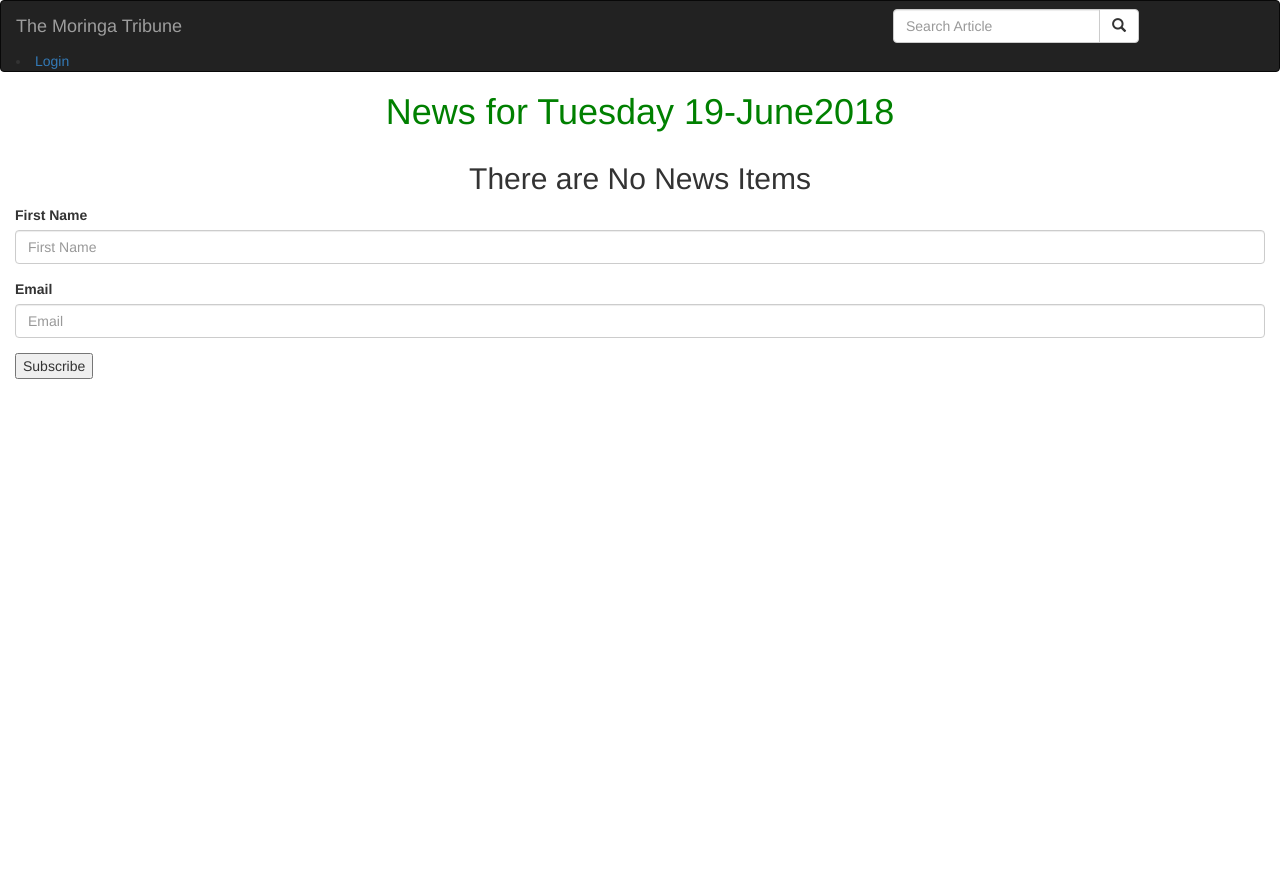
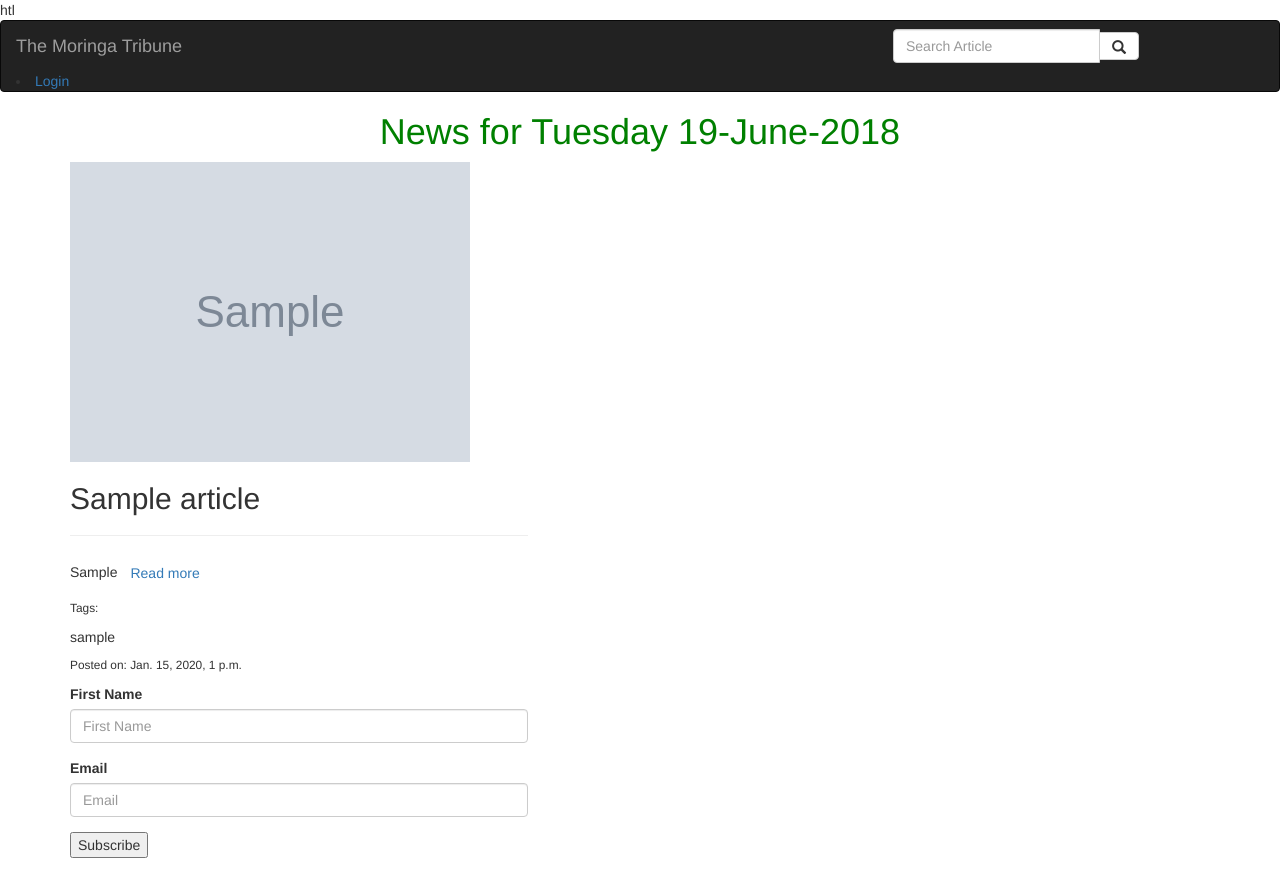
Before and after one commit to Sarah-Marion/Tribune, a Django app: page / in a window 1280 px wide. Before the commit the page ends 379 px from the top, so only its background shows below. Run offline with Django 3.2, Linux system fonts and the light colour scheme; tables that the repository leaves empty hold one stand-in row (values such as "Sample post"); grey boxes marked "Sample" are stand-in pictures; some libraries are stand-ins or nearby versions.

Commit message:
final additions to the app

```diff
--- a/news/admin.py
+++ b/news/admin.py
@@ -13,5 +13,5 @@ class ArticleAdmin(admin.ModelAdmin):
 
 
 # admin.site.register(Editor)
-admin.site.register(Article)
+admin.site.register(Article, ArticleAdmin)
 admin.site.register(tag)
--- a/news/forms.py
+++ b/news/forms.py
@@ -10,5 +10,5 @@ class NewsArticleForm(forms.ModelForm):
         model = Article
         exclude = ['editor', 'pub_date']
         widgets = {
-            'tags': forms.CheckboxSelectMultiple(),
+            'tag': forms.CheckboxSelectMultiple()
         }
--- a/news/models.py
+++ b/news/models.py
@@ -41,7 +41,7 @@ class Article(models.Model):
     editor = models.ForeignKey(User, on_delete=models.CASCADE)
     tag = models.ManyToManyField(tag)
     pub_date = models.DateTimeField(auto_now_add=True)
-    article_image = models.ImageField(upload_to = 'articles/', blank=True)
+    article_image = models.ImageField(upload_to = 'articles/')
 
     @classmethod
     def today_news(cls):
--- a/news/templates/all-news/base.html
+++ b/news/templates/all-news/base.html
@@ -1,12 +1,12 @@
 {% load bootstrap3 %}
 {% load static %}
+htl
 <!DOCTYPE html>
 <html>
     <head>
         <meta charset="utf-8">
-
         {% if title %}
-        <title>Moringa Tribune - {{title}} </title>
+        <title>{{title}} |Moringa Tribune</title>
         {% else %}
         <title>Moringa Tribune</title>
         {% endif %}
@@ -21,7 +21,7 @@
         {% include "navbar.html" %}
 
         {% block content %}
-        <h1 class="text-center">News for {{date | date:"l d-FY"}} </h1>
+        <h1 class="text-center">News for {{date | date:"l d-F-Y"}} </h1>
         {% endblock %}
 
         {% block scripts %}
--- a/news/templates/all-news/today-news.html
+++ b/news/templates/all-news/today-news.html
@@ -4,40 +4,48 @@
 
 {% block content %}
 {{block.super}}
-
 <div class="container">
-
-        <!-- Looping through news -->
+    <div class="row display-news">
+        <!-- Loop through news -->
         {% for news_item in news %}
-
-        <div class="row">
-            <!-- Displaying News articles -->
-            <div class="col-xs-6 col-sm-6 col-md-6 col-lg-6">
-                <h2 class="text-center"> {{ news_item.title }} </h2>
-            </div>
-
-             <!--Display news Article images  -->
-            <div class="col-xs-6 col-sm-6 col-md-6 col-lg-6">
+        <div class="col-xs-5 col-sm-5 col-md-5 col-lg-5 articles-home">
+            {% if news_item.article_image %}
             <img src="{{news_item.article_image.url}}" class="img-responsive" alt="Image">
-            </div>
-
+            {% else %}
+            <p>fdfdf</p>
+            {% endif %}
+            <h2> {{news_item.title}} </h2>
+            <hr>
+            <p> {{news_item.post|truncatechars:400}}<a href="/article/{{news_item.id}}" class="btn btn-link">Read more</a></p>
+                <p class="small"> Tags:
+                    {% for tag in news_item.tags.all %}
+                    {{tag}}
+                    {% endfor %}
+                </p>
+            <p> {{news_item.editor}} </p>
+            <p class="small">Posted on: {{news_item.pub_date}} </p>
         </div>
         {% empty %}
-        <div class="row">
-            <h2 class="text-center"> There are No News Items </h2>
+        <div class="col-xs-5 col-sm-5 col-md-5 col-lg-5">
+            <h2> No Articles today </h2>
         </div>
         {% endfor %}
     </div>
-
-    <div class="container-fluid">
-
-        <form action="{% url 'newsToday' %}" method="post">
+    <div class="row">
+        <div class="col-md-5">
+            <form action="{% url 'newsToday' %}" method="POST">
                 {% csrf_token %}
-
                 {% bootstrap_form letterForm layout='inline' %}
                 <input type="submit" value="Subscribe">
             </form>
+        </div>
+    </div>
+</div>
+{% endblock %}
 
-    </div>
 
-{% endblock %}
+<!-- {% if news_item.article_image.url %}
+            <img src="{{news_item.article_image.url}}" class="img-responsive" alt="Image">
+            {% else %}
+            <p></p>
+            {% endif %} -->
--- a/news/templates/navbar.html
+++ b/news/templates/navbar.html
@@ -1,13 +1,4 @@
-<!DOCTYPE html>
-<html lang="en">
-    <head>
 
-    <meta charset="utf-8">
-    <meta name="viewport" content="width=device-width, initial-scale=1">
-
-    </head>
-
-    <body>
     <nav class="navbar navbar-inverse">
         <div class="container-fluid">
             <div class="navbar-header">
@@ -61,5 +52,3 @@
             {% endif %}
         </div>
     </nav>
-    </body>
-</html>
--- a/news/urls.py
+++ b/news/urls.py
@@ -14,5 +14,7 @@ urlpatterns=[
     url(r'^article/(\d+)',views.article,name ='article'),
     url(r'^new/article$', views.new_article, name='new-article')
 ]
+
 if settings.DEBUG:
-    urlpatterns+= static(settings.MEDIA_URL, document_root = settings.MEDIA_ROOT)
+    urlpatterns += static(settings.STATIC_URL, document_root=settings.STATIC_ROOT)
+    urlpatterns += static(settings.MEDIA_URL, document_root=settings.MEDIA_ROOT)
--- a/news/views.py
+++ b/news/views.py
@@ -6,11 +6,10 @@ from django.shortcuts import render, redirect
 
 from django.http import HttpResponse, Http404, HttpResponseRedirect
 import datetime as dt
-from .models import Article
-from .forms import NewsLetterForm
+from .models import Article, NewsLetterRecipients
+from .forms import NewsLetterForm, NewsArticleForm
 from .email import send_welcome_email
 from django.contrib.auth.decorators import login_required
-from .forms import NewsArticleForm, NewsLetterForm
 
 # Create your views here.
 def welcome(request):
@@ -30,15 +29,15 @@ def welcome(request):
     #         '''
     # return HttpResponse(html)
 
-# def convert_dates(dates):
+def convert_dates(dates):
 
     # Function that gets the weekday number for the date.
-    # day_number = dt.date.weekday(dates)
-    # days = ['Monday','Tuesday','Wednesday','Thursday','Friday','Saturday','Sunday']
+    day_number = dt.date.weekday(dates)
+    days = ['Monday','Tuesday','Wednesday','Thursday','Friday','Saturday','Sunday']
 
     # Returning the actual day of the week
-    # day = days[day_number]
-    # return day
+    day = days[day_number]
+    return day
 
 
 # View Function to present news from past days
@@ -70,7 +69,9 @@ def past_days_news(request, past_date):
 
 def news_today(request):
     date = dt.date.today()
-    news = Article.today_news()
+    # news = Article.today_news()
+    news = Article.objects.all()
+    # news.reverse()
 
     if request.method == 'POST':
         form = NewsLetterForm(request.POST)
@@ -88,8 +89,6 @@ def news_today(request):
         form = NewsLetterForm()
 
     return render(request, 'all-news/today-news.html', {"date":date, "news":news, "letterForm":form})
-
-
 
 def search_results(request):
 
@@ -114,15 +113,16 @@ def article(request,article_id):
         raise Http404()
     return render(request, "all-news/article.html", {"article":article})
 
+@login_required(login_url='/accounts/login/')
 def new_article(request):
     current_user = request.user
     if request.method == 'POST':
         form = NewsArticleForm(request.POST, request.FILES)
-
         if form.is_valid():
             article = form.save(commit=False)
             article.editor = current_user
             article.save()
-        else:
-            form = NewsArticleForm()
-        return render(request, 'new_article.html',{"form":form})
+    else:
+        form = NewsArticleForm()
+
+    return render(request, 'new_article.html',{"form":form})
```
Also changed, not shown: news/templates/all-news/search.html (+17 -3 lines), news/templates/new_article.html (+14 -6 lines), news/migrations/0007_auto_20180614_0912.py (added), news/migrations/0008_auto_20180614_1101.py (added). Lines whose indentation alone changed are shown as unchanged.
